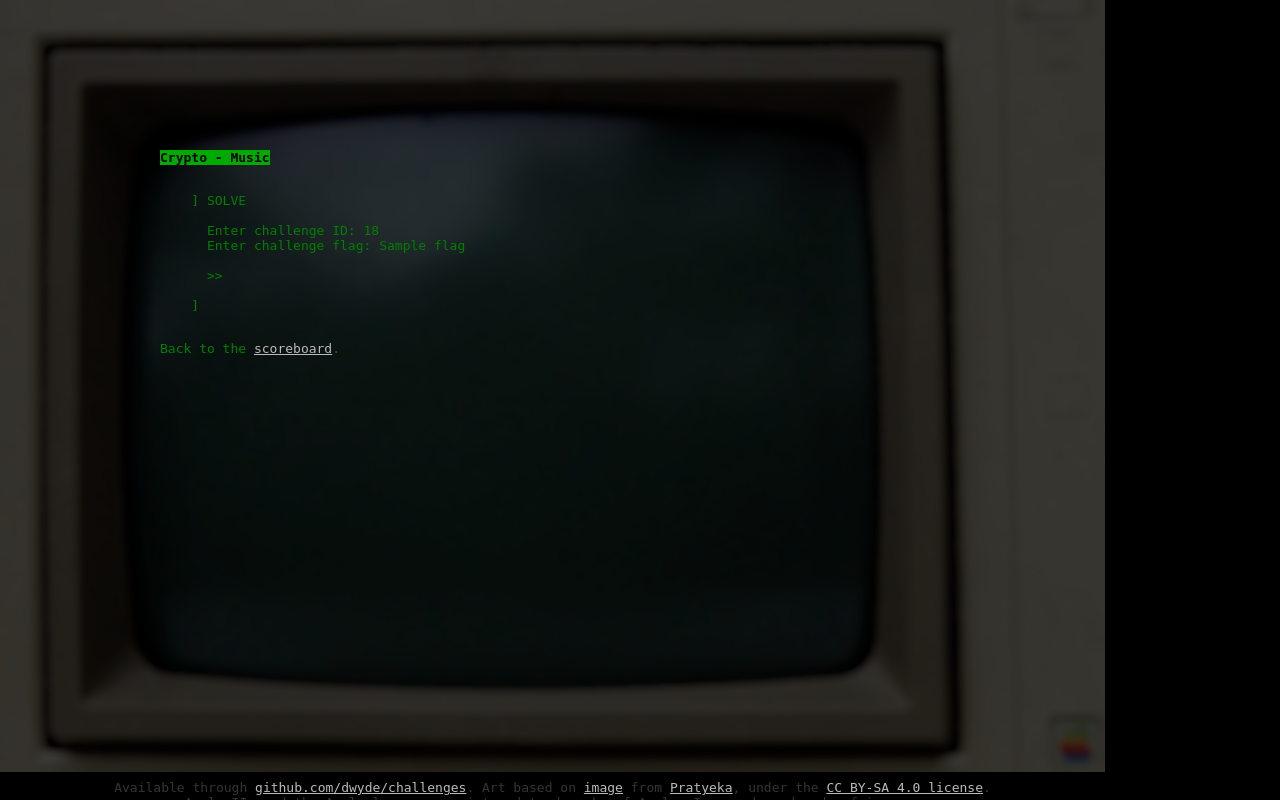
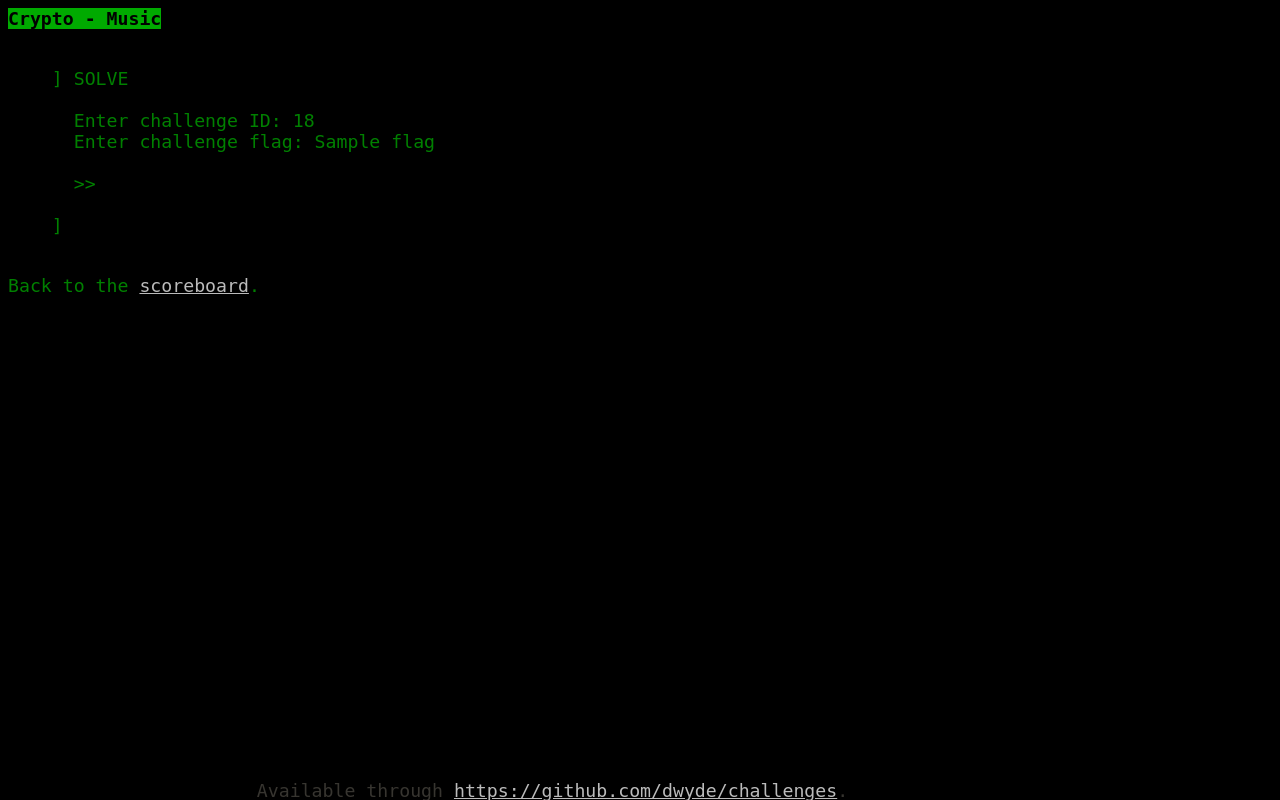
Before and after one commit to dwyde/challenges, a Django app: template scoreboard/challenges/templates/challenges/solve.html in a window 1280 px wide. Run offline with Django 3.2, Linux system fonts and the light colour scheme; data comes from the database, SQL or seed files in the repository; tables that the repository leaves empty hold one stand-in row (values such as "Sample post"); the template is opened without the code that fills it: values that come from a table or form of the project are taken from there, most other values are stand-ins (such as "Sample title", 1, 10 or a date in 2020); data that the repository does not hold is empty.

Commit message:
Start replacing the old scoreboard theme

```diff
--- a/scoreboard/challenges/static/style.css
+++ b/scoreboard/challenges/static/style.css
@@ -1,10 +1,8 @@
 body {
-  background: black url("/static/iie.png") no-repeat;
+  background: black;
   color: green;
   font-family: monospace;
-  font-size: 1em;
-  margin: 150px 0px 0px 160px;
-  width: 700px;
+  font-size: 1.4em;
 }
 
 a {
@@ -14,6 +12,10 @@ a {
 table {
     margin-left: 3em;
     font-size: 1em;
+}
+
+th {
+    text-align: left;
 }
 
 td.points {
--- a/scoreboard/challenges/templates/challenges/base.html
+++ b/scoreboard/challenges/templates/challenges/base.html
@@ -8,8 +8,7 @@
     {% block content %} {% endblock %}
 
     <span class="footer">
-      Available through <a href="https://github.com/dwyde/challenges">github.com/dwyde/challenges</a>. Art based on <a href="https://en.wikipedia.org/wiki/Apple_IIe#/media/File:Iie-system.jpg">image</a> from <a href="https://commons.wikimedia.org/wiki/User:Pratyeka">Pratyeka</a>, under the <a href="https://creativecommons.org/licenses/by-sa/4.0/">CC BY-SA 4.0 license</a>.<br>
-      Apple IIe and the Apple logo are registered trademarks of Apple, Inc, and used under fair use.
+      Available through <a href="https://github.com/dwyde/challenges">https://github.com/dwyde/challenges</a>.
     </span>
   </body>
 </html>
```
Also changed, not shown: scoreboard/challenges/templates/challenges/index.html (+3 -44 lines), scoreboard/challenges/static/iie.png (deleted).
